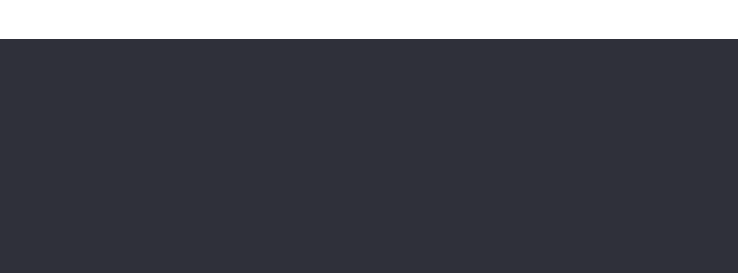
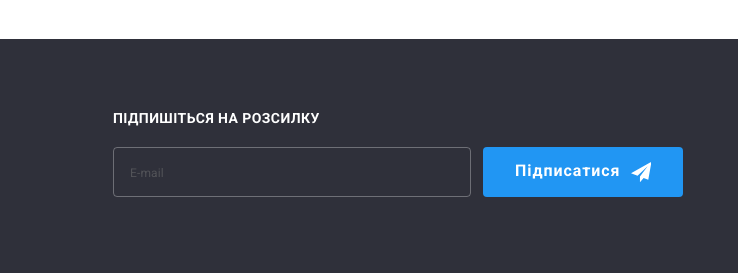
Before and after one commit to alexm206/goit-markup-hw-06, a plain HTML site: page portfolio.html in a window 1280 px wide. Shown: the part 1585-1858 px from the top of the page, 542-1280 px from the left. Drawn offline with nearby package versions, Linux system fonts and the light colour scheme.

Commit message:
some fixes

```diff
--- a/css/style.css
+++ b/css/style.css
@@ -337,7 +337,7 @@ body {
 
 .modal-form-label {
     position: absolute;
-    top: -17px;
+    top: -18px;
     left: 0;
 
     font-size: 12px;
@@ -717,7 +717,7 @@ body {
 }
 
 .footer-subscribe {
-    margin-left: 93px;
+    margin-left: auto;
 }
 
 .subscribe-title {
@@ -727,7 +727,8 @@ body {
     text-transform: uppercase;
     color: var(--primary-white-color);
 }
-.subscribe-container {
+.subscribe-container,
+.form {
     display: flex;
 }
 
@@ -741,6 +742,7 @@ body {
     font-size: 16px;
     font-weight: 400;
     line-height: 1.25;
+    color: var(--primary-white-color);
 }
 
 .sbsc-btn {
--- a/portfolio.html
+++ b/portfolio.html
@@ -277,6 +277,7 @@
             </div>
         </section>
     </main>
+    <!-- Footer -->
     <footer class="footer">
         <div class="container footer-container">
             <div class="footer-logo">
@@ -327,6 +328,22 @@
                     </li>
                 </ul>
             </div>
+            <div class="footer-subscribe">
+                <p class="subscribe-title">Підпишіться на розсилку</p>
+                <div class="subscribe-container">
+                    <form class="form">
+                        <label class="form-field">
+                            <input class="form-input" type="email" name="email" placeholder="E-mail">
+                        </label>
+                        <button type="submit" class="sbsc-btn button">Підписатися
+                            <svg class="sbsc-icon" width="24" height="24">
+                                <use href="./images/sprite.svg#icon-send"></use>
+                            </svg>
+                        </button>
+                    </form>
+
+                </div>
+            </div>
         </div>
     </footer>
 </body>
```
Also changed, not shown: index.html (+8 -7 lines).
